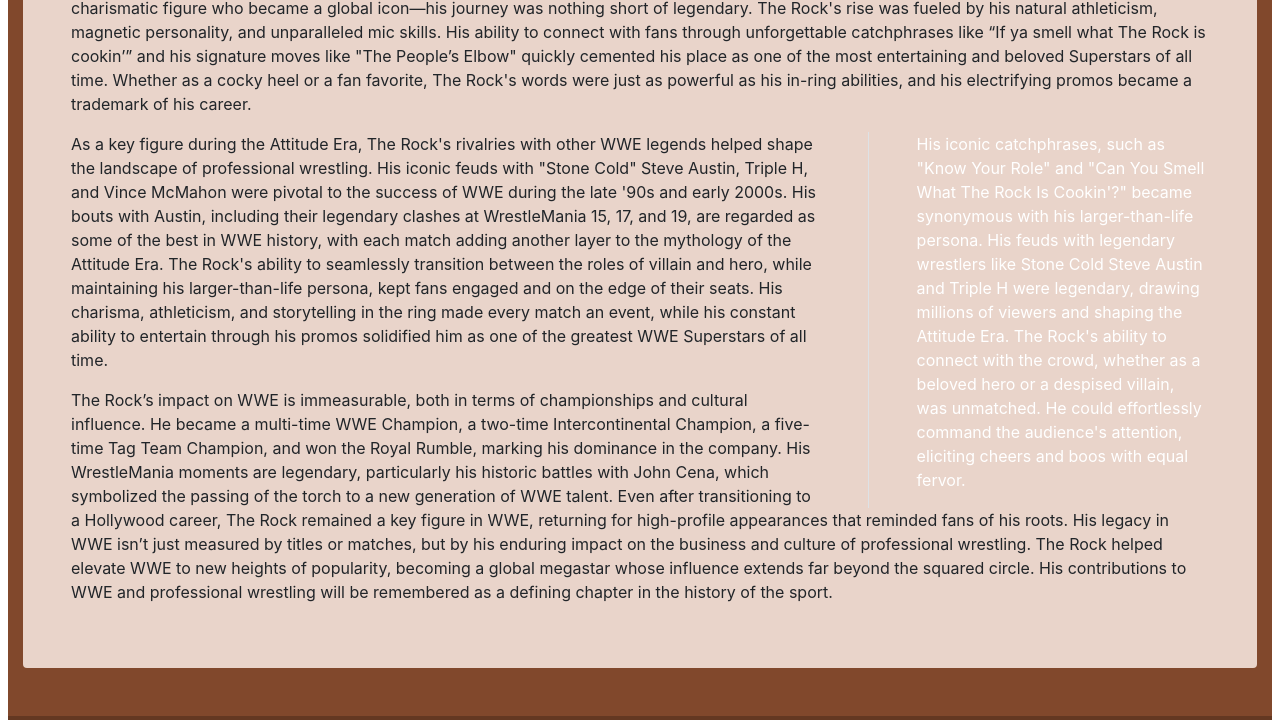
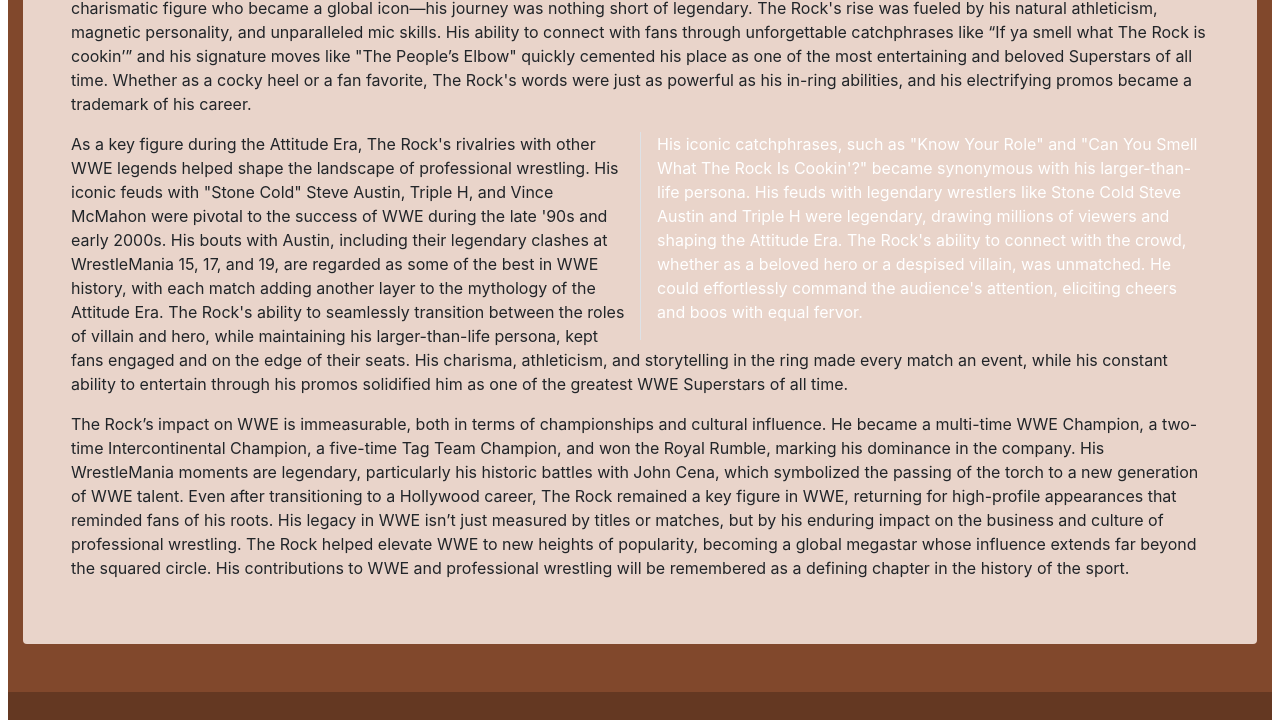
Before and after one commit to DTBissy/atlas-bootstrap, a plain HTML site: page index.html in a window 1280 px wide. Shown: the part 2880-3600 px from the top of the page. Drawn offline with nearby package versions, Linux system fonts and the light colour scheme; a web font is replaced by a local one.

Commit message:
Omg The parageaph in the rock sections is now fixed hopefully

```diff
--- a/index.html
+++ b/index.html
@@ -341,7 +341,7 @@
           a
           trademark of his career.</p>
 
-        <aside class="float-right pl-5 ml-5 text-white border-left" style="width: 30%;">
+        <aside class="float-right pl-3 ml-2 text-white border-left" style="width: 50%;">
           <p>His iconic catchphrases, such as "Know Your Role" and "Can You Smell What The Rock Is
             Cookin'?" became
             synonymous with his larger-than-life persona. His feuds with legendary wrestlers like Stone Cold Steve
```
